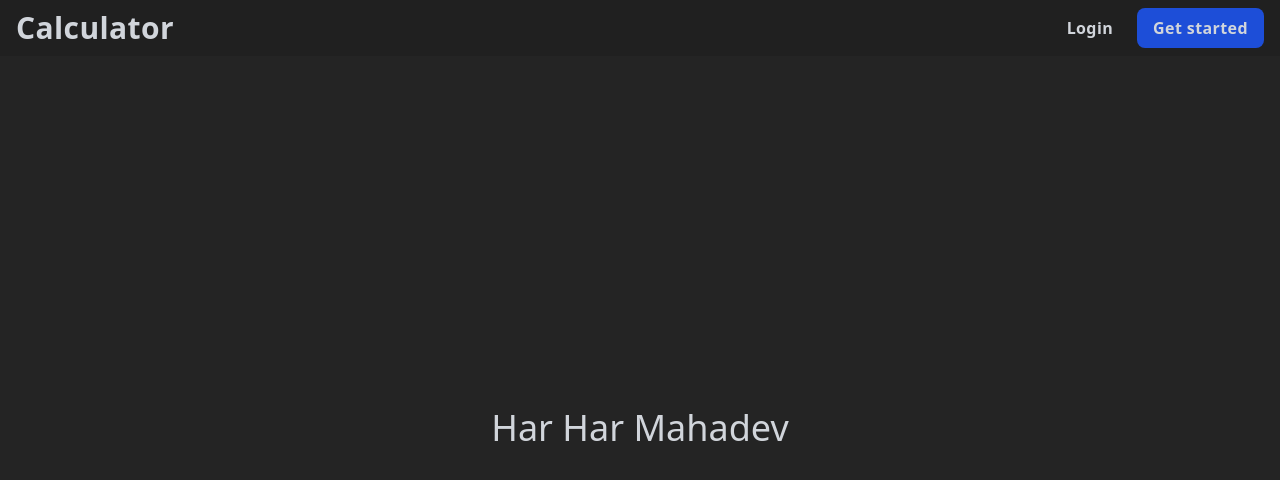
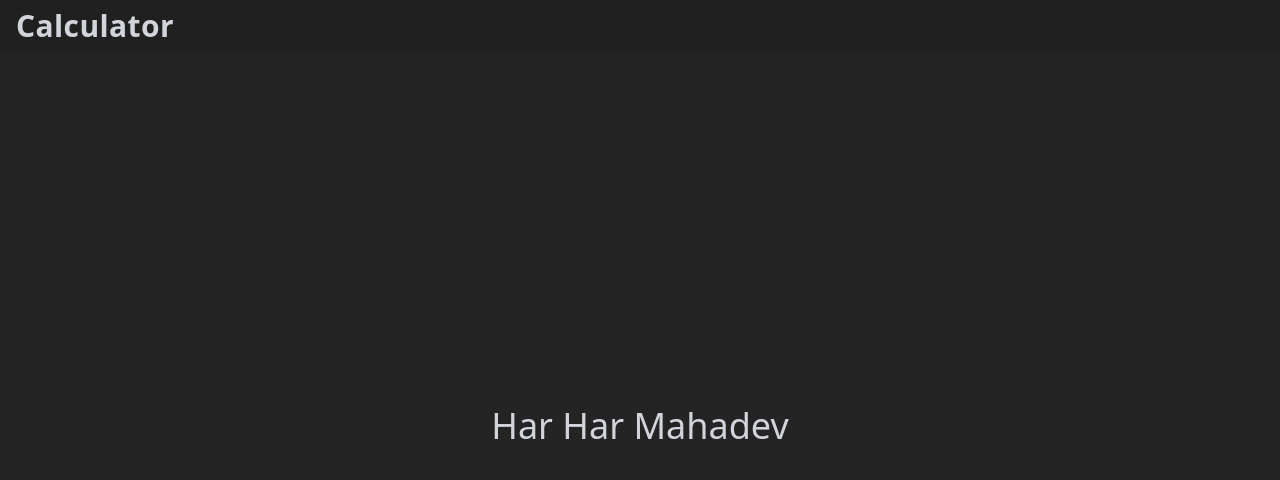
Before and after one commit to itsroyalrao/calculator, a React (Vite) app: page / in a window 1280 px wide. Shown: the top 480 px of the page. Built offline with nearby package versions, Linux system fonts and the light colour scheme.

Commit message:
tenth commit removing auth0

```diff
--- a/package.json
+++ b/package.json
@@ -10,8 +10,6 @@
     "preview": "vite preview"
   },
   "dependencies": {
-    "@auth0/auth0-react": "^2.2.3",
-    "process": "^0.11.10",
     "react": "^18.2.0",
     "react-dom": "^18.2.0",
     "react-router-dom": "^6.19.0"
--- a/src/components/Header.jsx
+++ b/src/components/Header.jsx
@@ -1,42 +1,8 @@
-import { useAuth0 } from "@auth0/auth0-react";
-
 function Header() {
-  const { loginWithRedirect, logout, isAuthenticated } = useAuth0();
   return (
     <>
       <div className="font-bold bg-[#202020] p-2 sm:px-4 flex justify-between items-center tracking-wide">
         <div className="text-3xl">Calculator</div>
-        <div className="flex space-x-2">
-          {isAuthenticated ? (
-            <div
-              className="bg-red-500 px-4 py-2 rounded-lg sm:hover:bg-red-600  sm:cursor-pointer"
-              onClick={() =>
-                logout({ logoutParams: { returnTo: window.location.origin } })
-              }
-            >
-              Logout
-            </div>
-          ) : (
-            <>
-              <div
-                className="px-4 py-2 rounded-lg sm:hover:bg-[#484848]  sm:cursor-pointer"
-                onClick={() => loginWithRedirect()}
-              >
-                Login
-              </div>
-              <div
-                className="bg-blue-700 px-4 py-2 rounded-lg sm:hover:bg-blue-900  sm:cursor-pointer"
-                onClick={() =>
-                  loginWithRedirect({
-                    authorizationParams: { screen_hint: "signup" },
-                  })
-                }
-              >
-                Get started
-              </div>
-            </>
-          )}
-        </div>
       </div>
     </>
   );
--- a/src/main.jsx
+++ b/src/main.jsx
@@ -1,18 +1,6 @@
 import ReactDOM from "react-dom/client";
-import { Auth0Provider } from "@auth0/auth0-react";
-import process from "process";
 
 import App from "./App.jsx";
 import "./index.css";
 
-ReactDOM.createRoot(document.getElementById("root")).render(
-  <Auth0Provider
-    domain="dev-6frrjw7a16aew1yu.us.auth0.com"
-    clientId="fhoi0Pa21adE7gk4ODtbrzDCmfZ7Zb4n"
-    authorizationParams={{
-      redirect_uri: window.location.origin,
-    }}
-  >
-    <App />
-  </Auth0Provider>
-);
+ReactDOM.createRoot(document.getElementById("root")).render(<App />);
```
Also changed, not shown: 1 other file (tests, documents, lock files or other folders).
